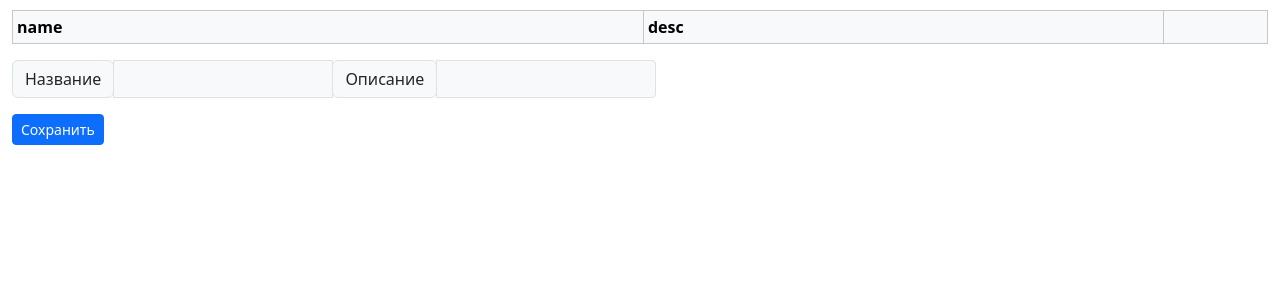
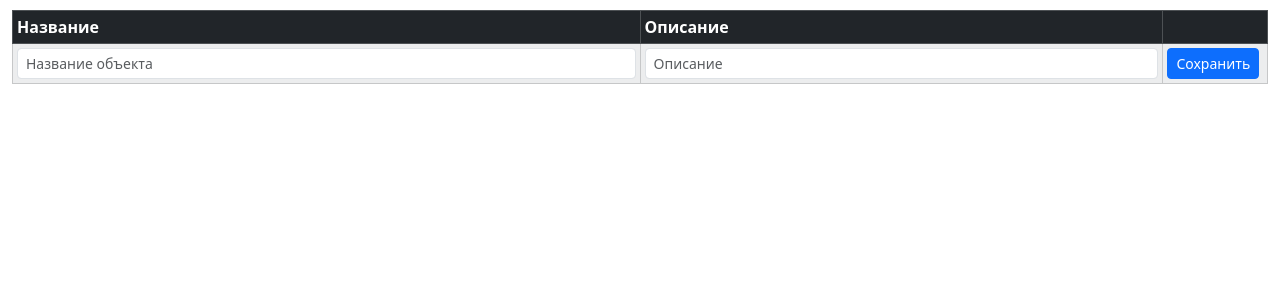
Before and after one commit to akrush24/stroi-report, a Flask app: page /admin in a window 1280 px wide. Shown: the part 63-363 px from the top of the page. Run offline with Flask 3, Linux system fonts and the light colour scheme; data that the repository does not hold is empty.

Commit message:
refact admin panel

```diff
--- a/app.py
+++ b/app.py
@@ -126,7 +126,7 @@ def dynamic_route(group_id):
             Properties.query.filter_by(
                 id=request.form['del_property']).delete()
             db.session.commit()
-        if 'name' in post_values and 'desc' in post_values:
+        if 'name' in post_values and 'desc' in post_values and request.form['name'] != '':
             newline = Properties(name=request.form['name'],
                                  desc=request.form['desc'],
                                  group_id=group_id,
--- a/templates/admin.html
+++ b/templates/admin.html
@@ -1,14 +1,13 @@
 {% extends 'base.html' %}
 
 {% block content %}
-<table class="table table-light table-hover table-bordered table-sm table-responsive-md">
+
+<form action="/admin" method="post">
+<table class="table table-light table-hover table-bordered table-sm table-responsive-sm table-striped">
     <thead>
-        <tr>
-{% for column in table_columns %}
-{%  if column != 'id' %}
-            <th scope="col">{{ column }}</th>
-{%  endif %}
-{% endfor %}
+        <tr class="table-dark">
+            <th class="col-sm-6">Название</th>
+            <th class="col-sm-5">Описание</th>
         <th></th>
     </tr>
     </thead>
@@ -29,21 +28,19 @@
             </th>
     </tr>
 {% endfor %}
+    <tr>
+        <td>
+            <input placeholder="Название объекта" class="form-control form-control-sm" type="text" id="name" name="name" required>
+        </td>
+        <td>
+            <input placeholder="Описание" class="form-control form-control-sm" type="text" id="desc" name="desc">
+        </td>
+        <td>
+            <button type="submit" class="btn btn-sm btn-primary btn-sm">Сохранить</button>
+        </td>
+    </tr>
     </tbody>
 </table>
-
-<form action="/admin" method="post">
-    <div class="input-group input-group-sm mb-3">
-        <div class="input-group-prepend">
-            <span class="input-group-text" id="inputGroup-sizing-sm">Название</span>
-        </div>
-        <input class="input-group-text" type="text" id="name" name="name" required>
-        <div class="input-group-prepend">
-            <span class="input-group-text" id="inputGroup-sizing-sm">Описание</span>
-        </div>
-        <input class="input-group-text" type="text" id="desc" name="desc">
-    </div>
-    <button type="submit" class="btn btn-sm btn-primary">Сохранить</button>
 </form>
 
 {% endblock %}
--- a/templates/group.html
+++ b/templates/group.html
@@ -49,7 +49,7 @@
             <tbody>
 {% for column in table_columns %}
 {%  if column not in ['id', 'created_on', 'updated_on'] %}
-        <tr id='addr0'>
+        <tr>
             <td class="col-md-1 column">
                 <span class="input-group-text">{{ column.name }}</span>
             </td>
```
Also changed, not shown: templates/properties.html (+17 -44 lines).
